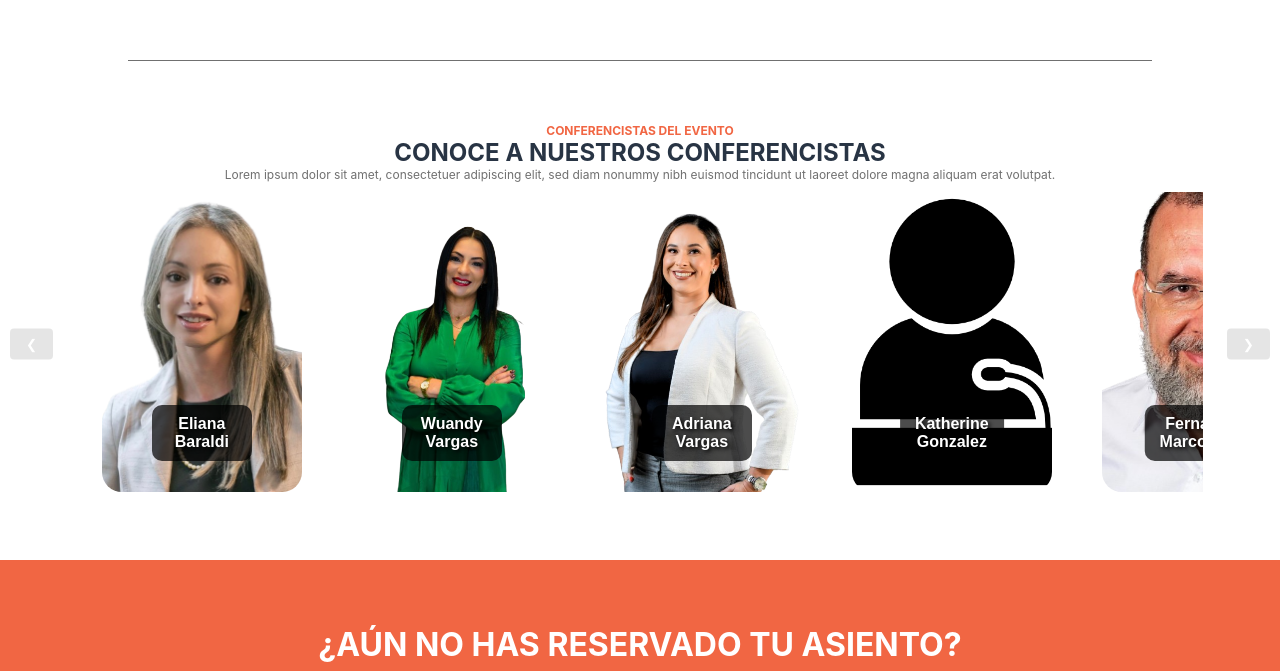
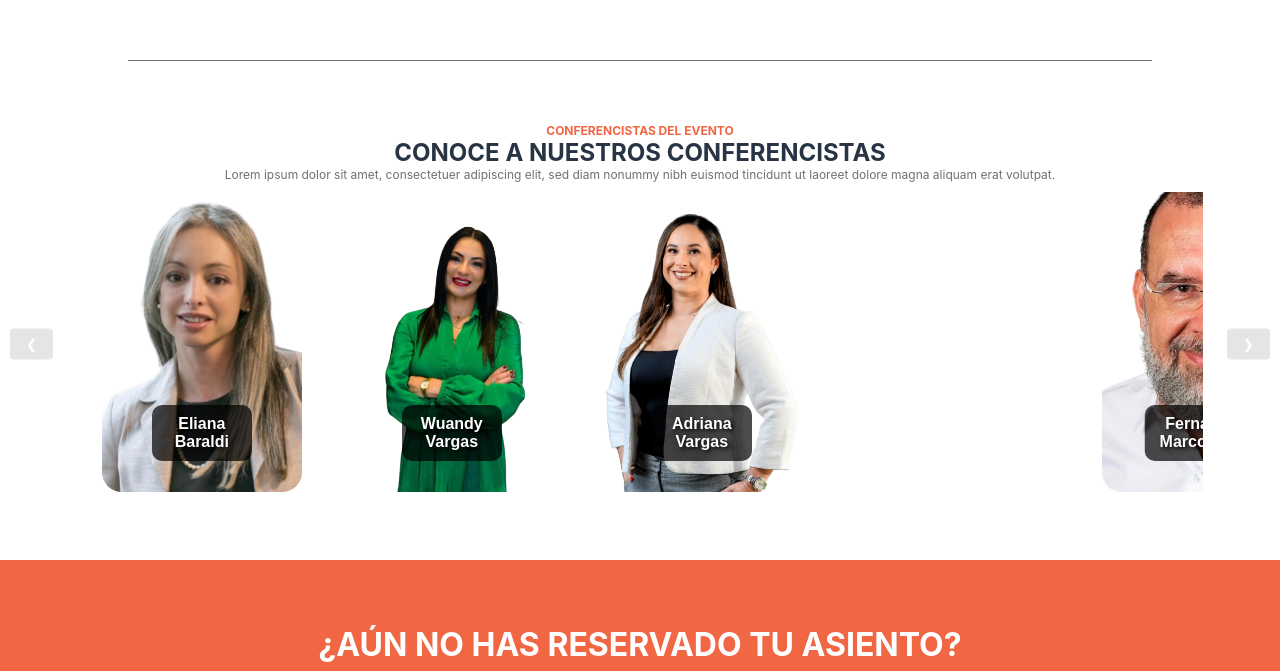
Before and after one commit to diazbetancur/appland-event, an Angular app: page / in a window 1280 px wide. Shown: the part 1460-2131 px from the top of the page. Built offline with nearby package versions, Linux system fonts and the light colour scheme.

Commit message:
update timer

```diff
--- a/src/app/features/componets/card-speaker/card-speaker.component.html
+++ b/src/app/features/componets/card-speaker/card-speaker.component.html
@@ -1,4 +1,8 @@
-<div class="image-container" (click)="onClick()">
+<div
+  class="image-container"
+  (click)="onClick()"
+  *ngIf="speaker.pathPhoto != ''"
+>
   <img
     [src]="speaker.pathPhoto || 'assets/images/speakers/speakerDefualt.png'"
     alt
--- a/src/app/features/componets/sponsor/sponsor.component.ts
+++ b/src/app/features/componets/sponsor/sponsor.component.ts
@@ -14,7 +14,7 @@ export class SponsorComponent {
   autoPlayInterval: any;
   progressInterval: any;
   progressWidth = 0;
-  readonly INTERVAL_TIME = 1341235000; // 5 segundos
+  readonly INTERVAL_TIME = 5000; // 5 segundos
   readonly PROGRESS_UPDATE_INTERVAL = 50; // 50ms para actualización suave
 
   ngOnInit() {
```
